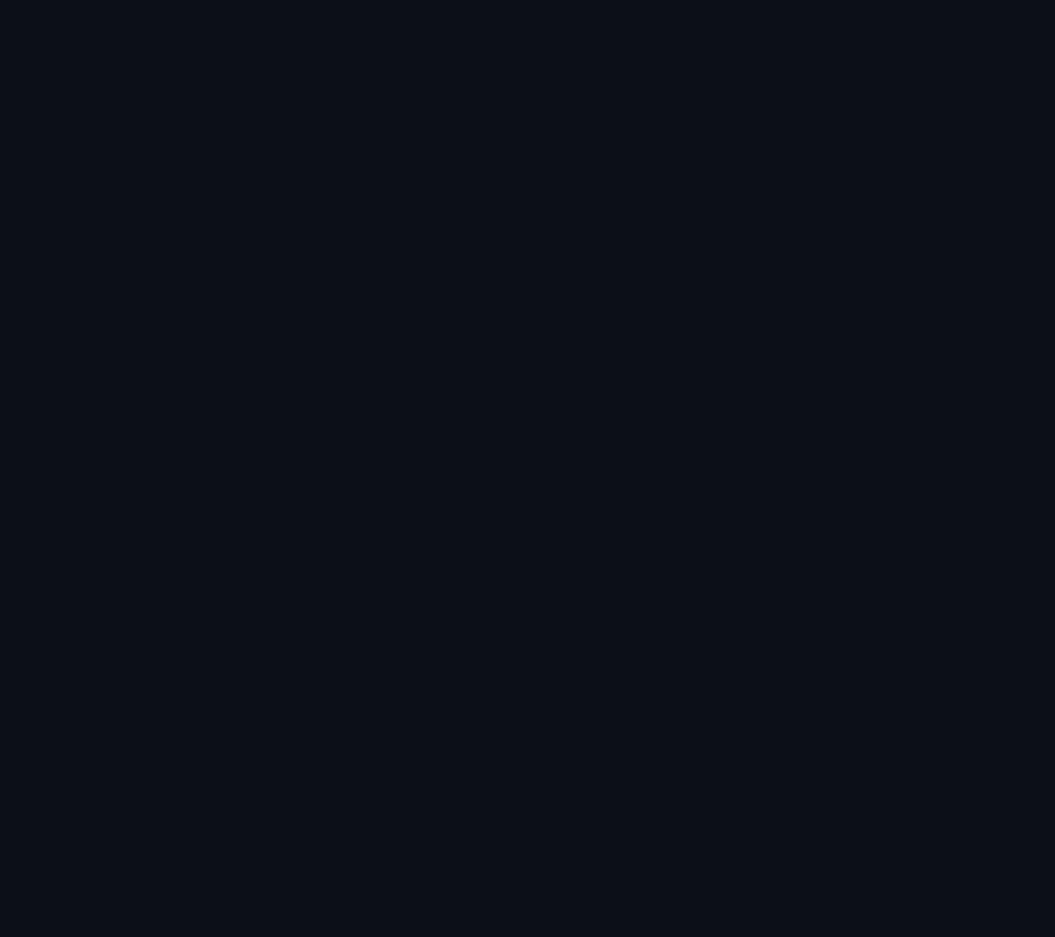
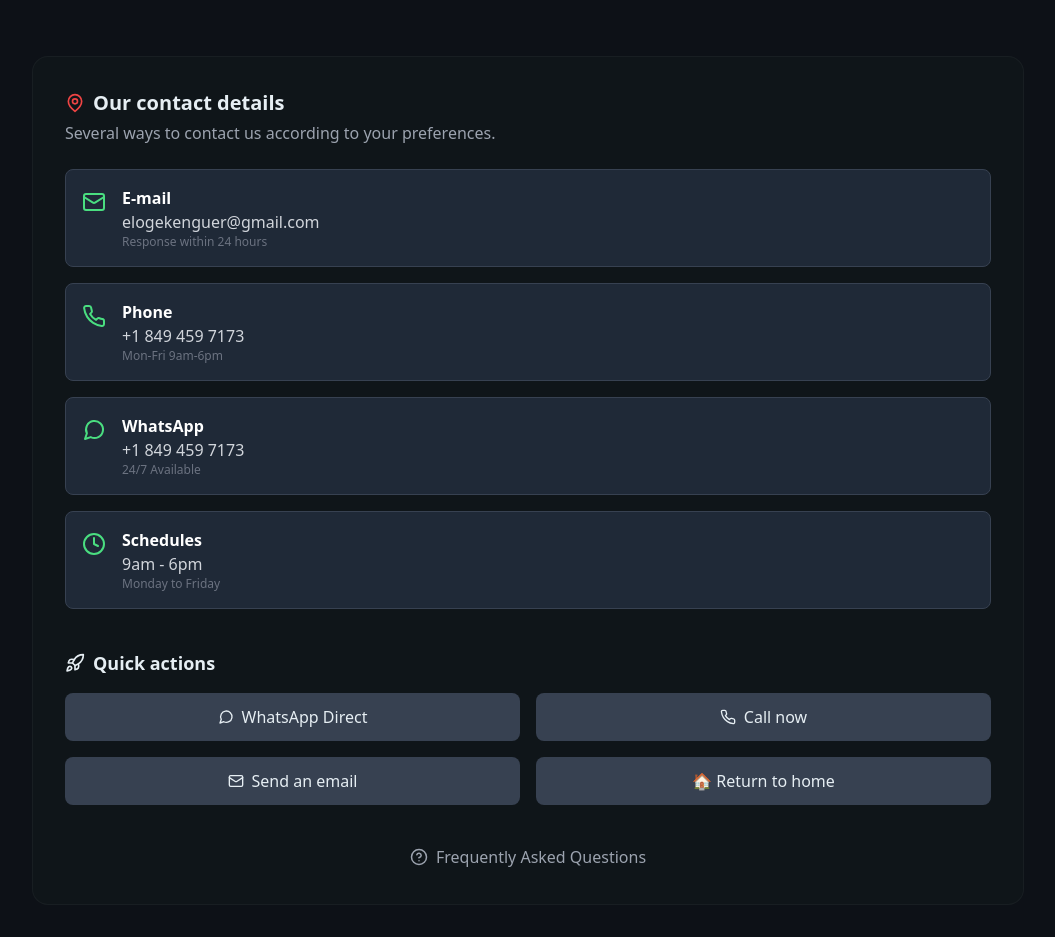
Before and after one commit to Benfeitech/Ralph-Xpert-Vcf, a Next.js app: page / in a window 1280 px wide. Shown: the part 1500-2437 px from the top of the page, without its empty margins (112-1167 px from the left). Before the commit the page ends 1524 px from the top, so only its background shows below. Built offline with nearby package versions, Linux system fonts and the light colour scheme; no server answers.

Commit message:
Update index.js

```diff
--- a/pages/index.js
+++ b/pages/index.js
@@ -1,6 +1,18 @@
 import Link from "next/link";
 import { motion } from "framer-motion";
-import { Zap, Upload, Users, Star, Phone, MessageCircle } from "lucide-react";
+import {
+  Zap,
+  Upload,
+  Users,
+  Star,
+  Phone,
+  MessageCircle,
+  Mail,
+  Clock,
+  Rocket,
+  HelpCircle,
+  MapPin,
+} from "lucide-react"; // I've added the new icons here
 import { useEffect, useState } from "react";
 
 export default function Home() {
@@ -84,6 +96,18 @@ export default function Home() {
       setStatus("❌ Failed to send. Try again.");
     }
   };
+
+  // Helper component for contact items to avoid repetition
+  const ContactInfo = ({ icon, title, value, subValue }) => (
+    <div className="flex gap-4 items-start p-4 rounded-lg bg-gray-800 border border-gray-700">
+      <div className="text-green-400 mt-1">{icon}</div>
+      <div>
+        <h4 className="font-semibold text-white">{title}</h4>
+        <p className="text-gray-300">{value}</p>
+        <p className="text-xs text-gray-500">{subValue}</p>
+      </div>
+    </div>
+  );
 
   return (
     <div className="max-w-5xl mx-auto px-4 py-8">
@@ -251,6 +275,90 @@ export default function Home() {
           </form>
         </div>
       </div>
+
+      {/* ================================================================== */}
+      {/* ============ NEW CONTACT DETAILS SECTION FROM IMAGE ============== */}
+      {/* ================================================================== */}
+
+      <div className="card mt-16 p-8 rounded-2xl">
+        <h3 className="text-xl font-semibold flex items-center gap-2">
+          <MapPin size={20} className="text-red-500" />
+          Our contact details
+        </h3>
+        <p className="text-gray-400 mt-1">
+          Several ways to contact us according to your preferences.
+        </p>
+
+        <div className="mt-6 space-y-4">
+          <ContactInfo
+            icon={<Mail size={24} />}
+            title="E-mail"
+            value="elogekenguer@gmail.com"
+            subValue="Response within 24 hours"
+          />
+          <ContactInfo
+            icon={<Phone size={24} />}
+            title="Phone"
+            value="+1 849 459 7173"
+            subValue="Mon-Fri 9am-6pm"
+          />
+          <ContactInfo
+            icon={<MessageCircle size={24} />} // Using MessageCircle for WhatsApp
+            title="WhatsApp"
+            value="+1 849 459 7173"
+            subValue="24/7 Available"
+          />
+          <ContactInfo
+            icon={<Clock size={24} />}
+            title="Schedules"
+            value="9am - 6pm"
+            subValue="Monday to Friday"
+          />
+        </div>
+
+        <div className="mt-10">
+          <h3 className="text-lg font-semibold flex items-center gap-2">
+            <Rocket size={20} />
+            Quick actions
+          </h3>
+          <div className="grid grid-cols-2 gap-4 mt-4">
+            <a
+              href="https://wa.me/18494597173"
+              target="_blank"
+              rel="noopener noreferrer"
+              className="flex items-center justify-center gap-2 p-3 rounded-lg bg-gray-700 hover:bg-gray-600 transition"
+            >
+              <MessageCircle size={16} /> WhatsApp Direct
+            </a>
+            <a
+              href="tel:+18494597173"
+              className="flex items-center justify-center gap-2 p-3 rounded-lg bg-gray-700 hover:bg-gray-600 transition"
+            >
+              <Phone size={16} /> Call now
+            </a>
+            <a
+              href="mailto:elogekenguer@gmail.com"
+              className="flex items-center justify-center gap-2 p-3 rounded-lg bg-gray-700 hover:bg-gray-600 transition"
+            >
+              <Mail size={16} /> Send an email
+            </a>
+            <Link href="/">
+              <a className="flex items-center justify-center gap-2 p-3 rounded-lg bg-gray-700 hover:bg-gray-600 transition">
+                🏠 Return to home
+              </a>
+            </Link>
+          </div>
+        </div>
+
+        <div className="text-center mt-10">
+          <Link href="/faq">
+            <a className="inline-flex items-center gap-2 text-gray-400 hover:text-white">
+              <HelpCircle size={18} />
+              Frequently Asked Questions
+            </a>
+          </Link>
+        </div>
+      </div>
     </div>
   );
-    }
+        }
```
